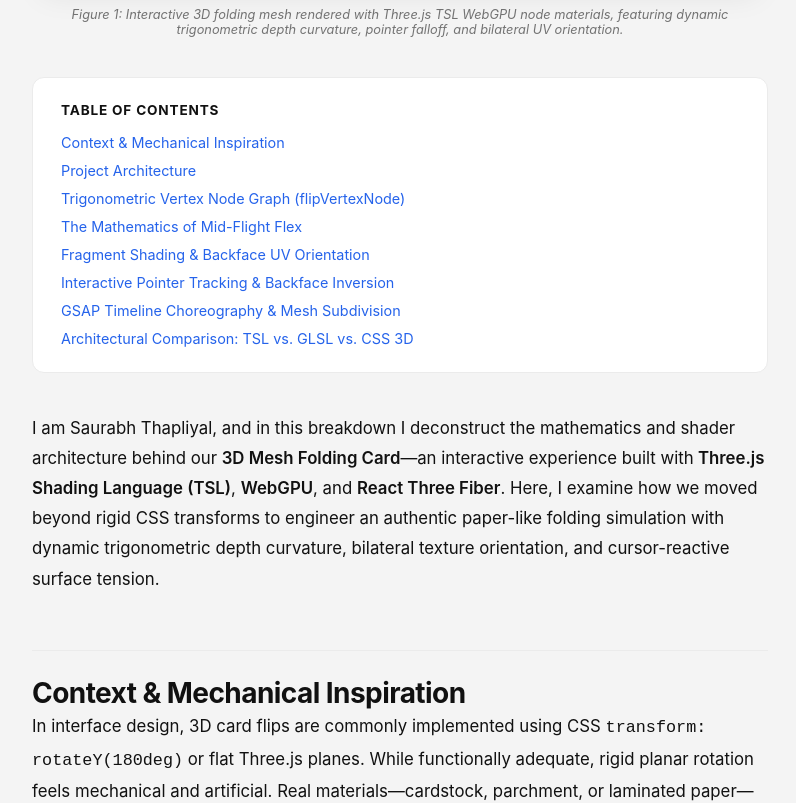
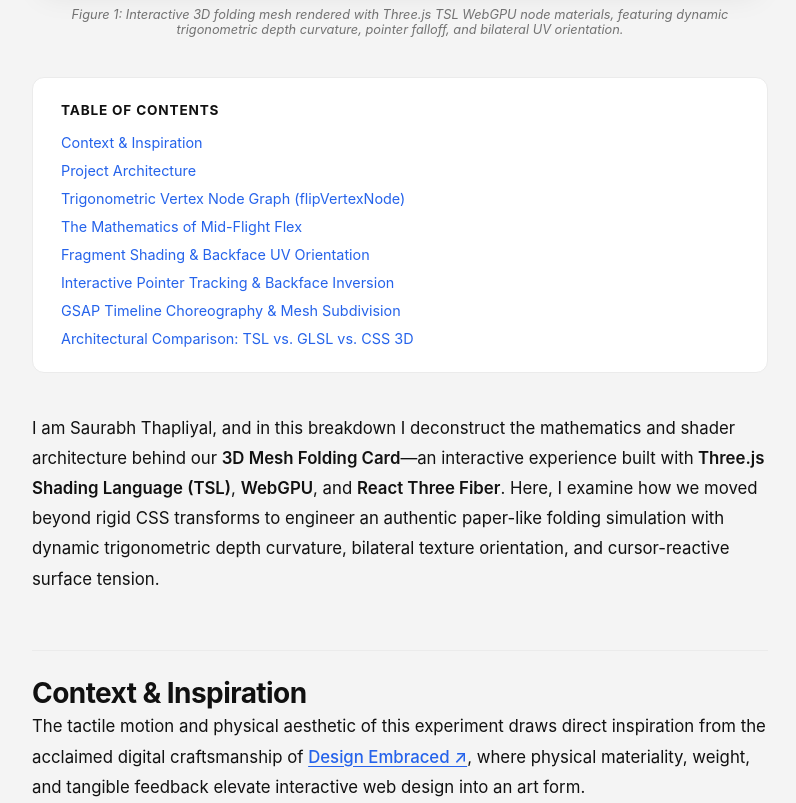
Before and after one commit to Saur0w/blog, a Next.js app: page /article/fold in a window 1280 px wide. Shown: the part 960-1763 px from the top of the page, without its empty margins (480-1276 px from the left). Built offline with nearby package versions, Linux system fonts and the light colour scheme.

Commit message:
feat: add dynamic article page and style module

```diff
--- a/src/app/article/[slug]/page.tsx
+++ b/src/app/article/[slug]/page.tsx
@@ -1348,7 +1348,7 @@
             <ul className={styles.tocList}>
               <li>
                 <Link href="#context" className={styles.tocLink}>
-                  Context &amp; Mechanical Inspiration
+                  Context &amp; Inspiration
                 </Link>
               </li>
               <li>
@@ -1399,7 +1399,18 @@
             </p>
 
             <section id="context">
-              <h2>Context &amp; Mechanical Inspiration</h2>
+              <h2>Context &amp; Inspiration</h2>
+              <p>
+                The tactile motion and physical aesthetic of this experiment draws direct inspiration from the acclaimed digital craftsmanship of{" "}
+                <a
+                  href="https://designembraced.com/"
+                  target="_blank"
+                  rel="noopener noreferrer"
+                >
+                  Design Embraced ↗
+                </a>
+                , where physical materiality, weight, and tangible feedback elevate interactive web design into an art form.
+              </p>
               <p>
                 In interface design, 3D card flips are commonly implemented using CSS <code>transform: rotateY(180deg)</code> or
                 flat Three.js planes. While functionally adequate, rigid planar rotation feels mechanical and artificial.
--- a/src/app/article/[slug]/style.module.scss
+++ b/src/app/article/[slug]/style.module.scss
@@ -265,6 +265,18 @@
   color: var(--foreground, #27272a);
   font-size: 1.05rem;
   line-height: 1.8;
+
+  a {
+    color: var(--accent-blue, #2563eb);
+    font-weight: 500;
+    text-decoration: underline;
+    text-underline-offset: 3px;
+    transition: opacity 0.15s ease;
+
+    &:hover {
+      opacity: 0.75;
+    }
+  }
 }
 
 .prose h2 {
```
